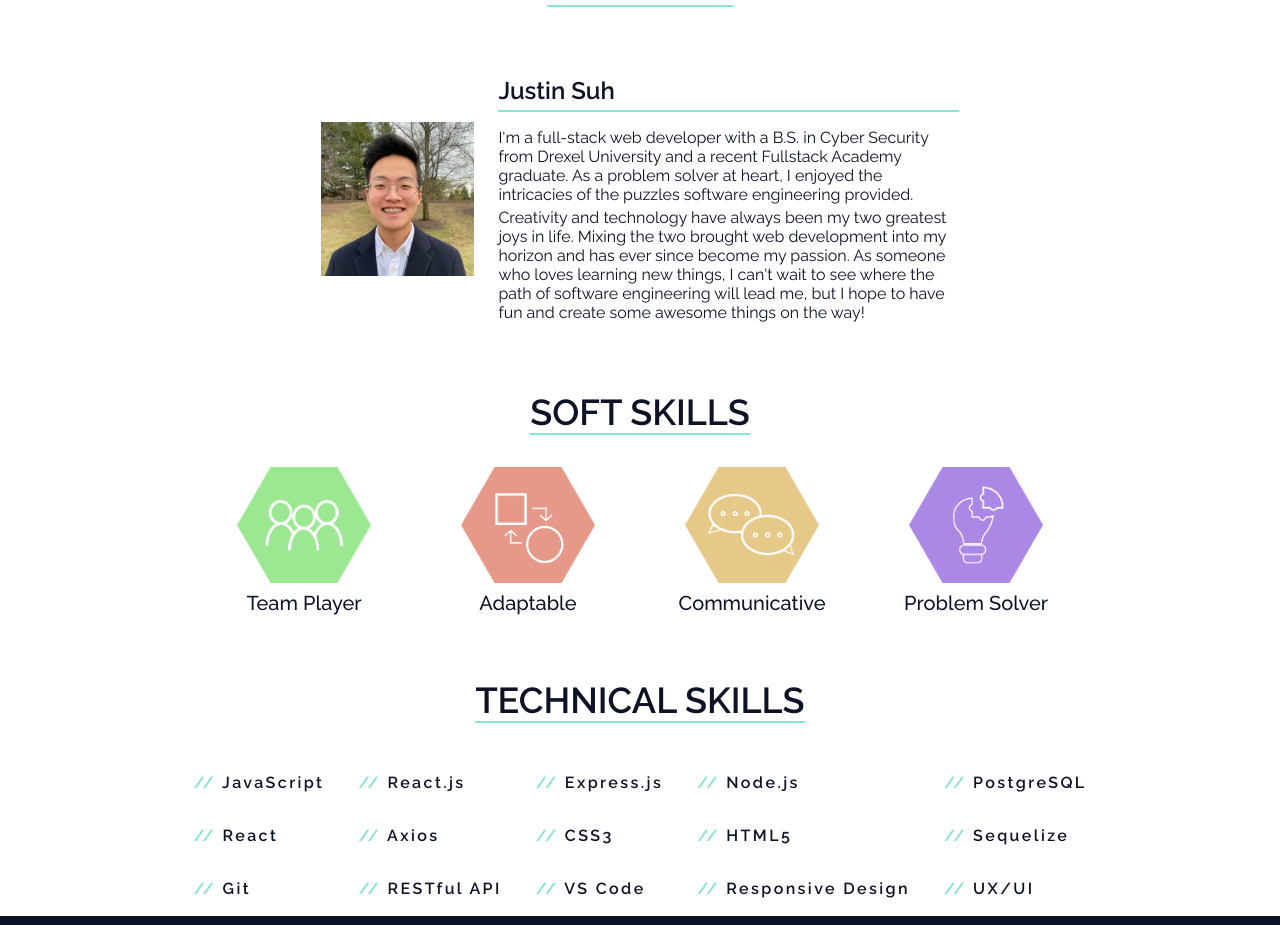
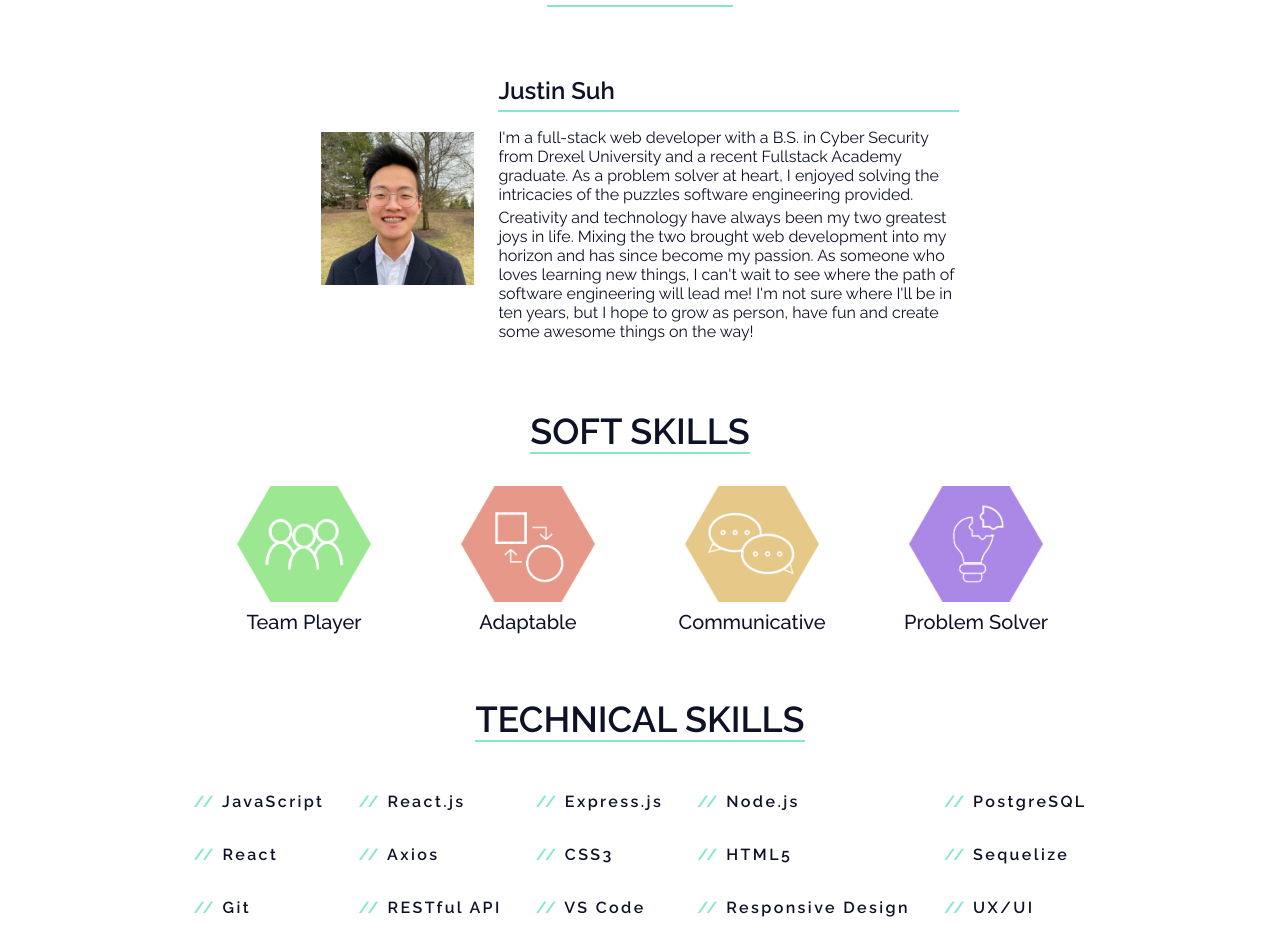
Before and after one commit to justindjsuh/portfolio-site, a React (Create React App) app: page / in a window 1280 px wide. Shown: the part 923-1848 px from the top of the page. Built offline with nearby package versions, Linux system fonts and the light colour scheme.

Commit message:
grammatical and styling changes

```diff
--- a/src/features/About.js
+++ b/src/features/About.js
@@ -56,16 +56,17 @@ const About = (props) => {
             <p>
               I'm a full-stack web developer with a B.S. in Cyber Security from
               Drexel University and a recent Fullstack Academy graduate. As a
-              problem solver at heart, I enjoyed the intricacies of the puzzles
-              software engineering provided.
+              problem solver at heart, I enjoyed solving the intricacies of the
+              puzzles software engineering provided.
             </p>
             <p>
               Creativity and technology have always been my two greatest joys in
               life. Mixing the two brought web development into my horizon and
-              has ever since become my passion. As someone who loves learning
-              new things, I can't wait to see where the path of software
-              engineering will lead me, but I hope to have fun and create some
-              awesome things on the way!
+              has since become my passion. As someone who loves learning new
+              things, I can't wait to see where the path of software engineering
+              will lead me! I'm not sure where I'll be in ten years, but I hope
+              to grow as person, have fun and create some awesome things on the
+              way!
             </p>
           </div>
         </div>
```
